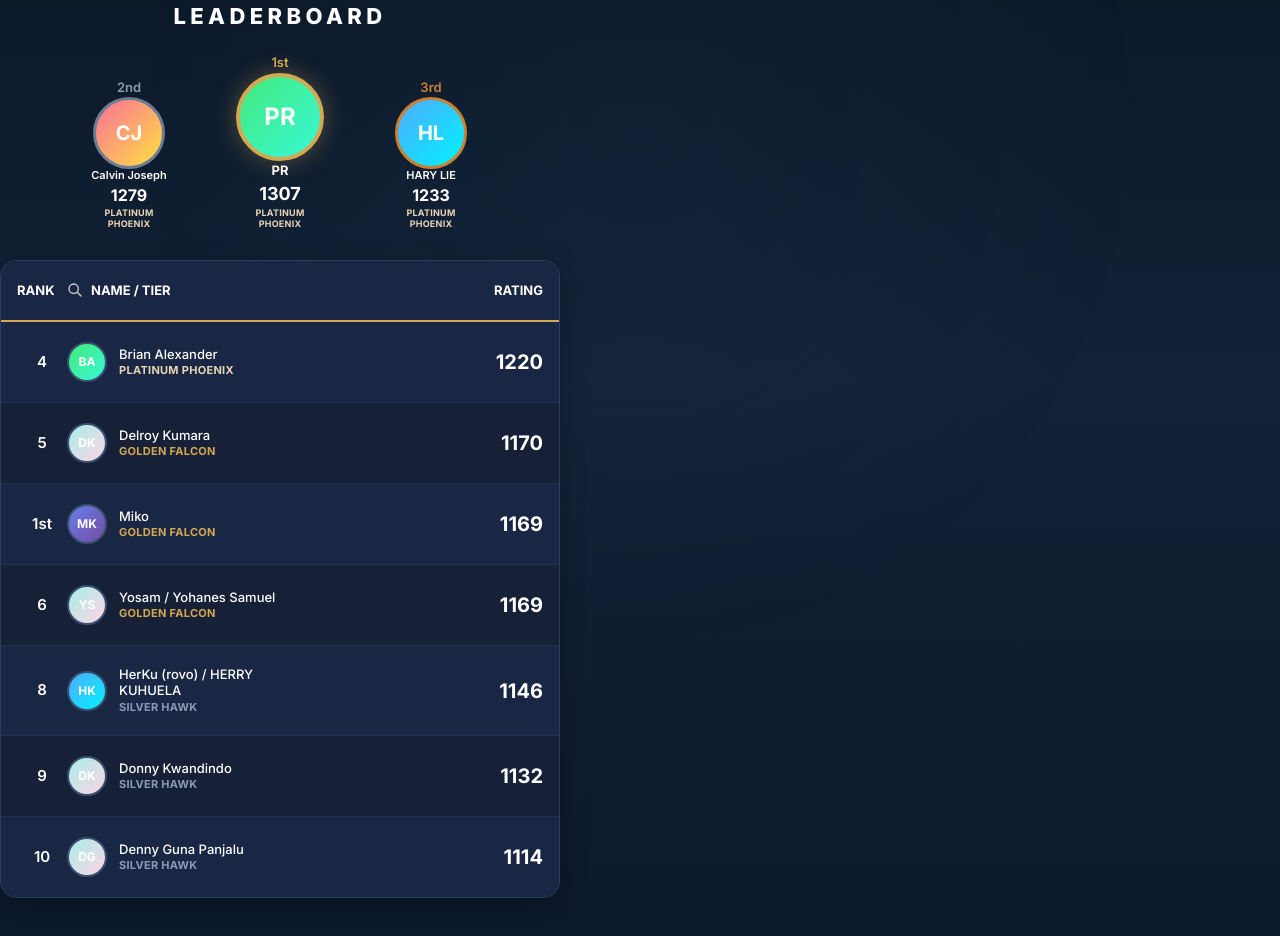
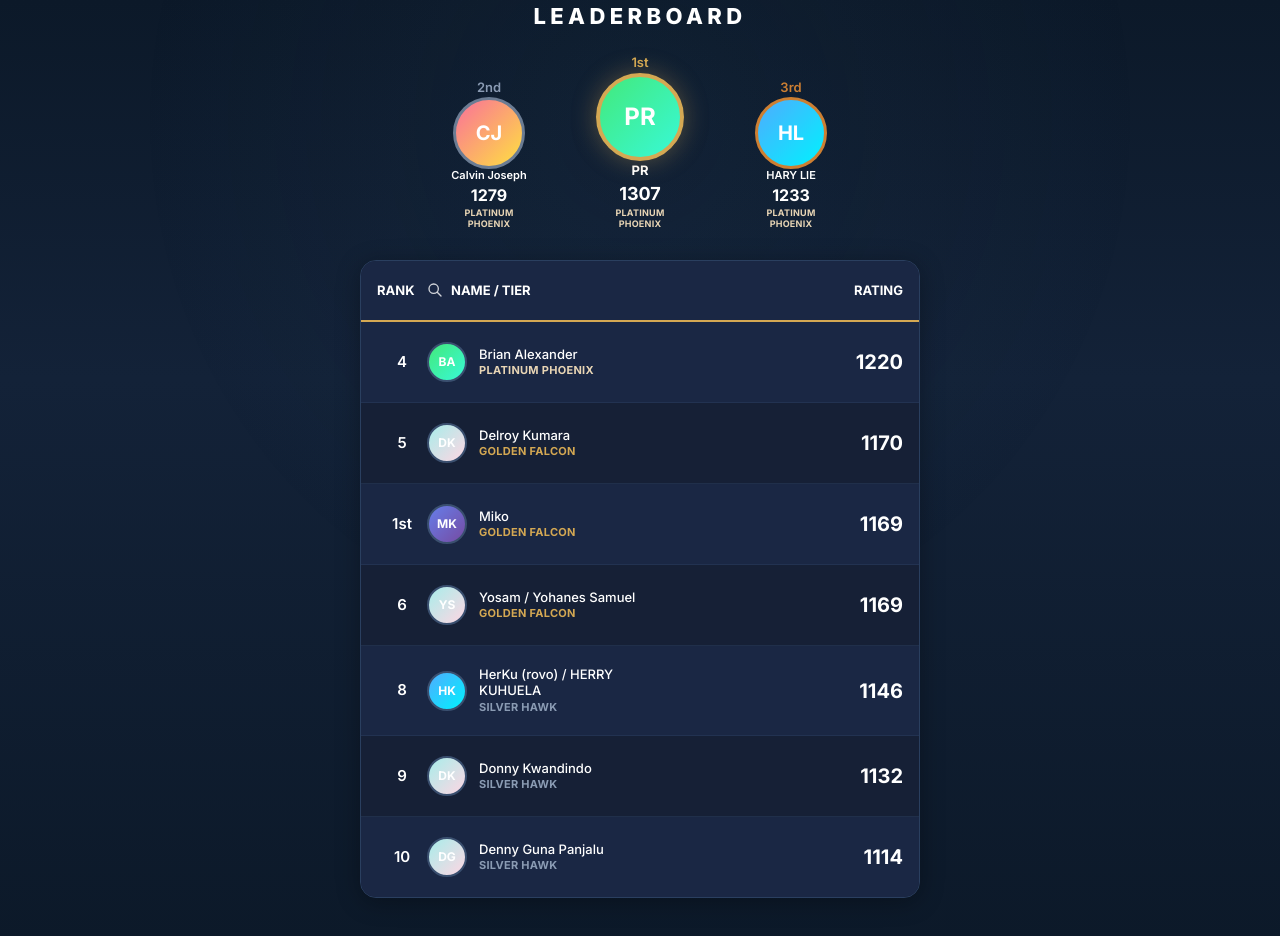
Before and after one commit to DanielWijono/minton3t-ranking, a Next.js app: page / in a window 1280 px wide. Shown: the top 936 px of the page. Built offline with nearby package versions, Linux system fonts and the light colour scheme; no server answers; the database is empty.

Commit message:
refactor: update page layout to use flexbox for centering content.

```diff
--- a/app/dashboard/page.tsx
+++ b/app/dashboard/page.tsx
@@ -71,11 +71,13 @@ export default function Dashboard() {
             className="min-h-screen w-full text-white p-8"
             style={{
                 background: "linear-gradient(180deg, #0c1929 0%, #132238 40%, #0c1929 100%)",
+                display: "flex",
+                justifyContent: "center",
             }}
         >
-            <div className="max-w-4xl mx-auto">
+            <div className="max-w-4xl w-full mx-auto">
                 <h1
-                    className="text-3xl font-bold"
+                    className="text-3xl font-bold text-center"
                     style={{ marginBottom: "64px" }}
                 >
                     Admin Dashboard
--- a/app/page.tsx
+++ b/app/page.tsx
@@ -153,8 +153,9 @@ export default function Home() {
       className="min-h-screen w-full"
       style={{
         background: "linear-gradient(180deg, #0c1929 0%, #132238 40%, #0c1929 100%)",
-        minWidth: "100%", // Ensure background covers overflow width
-        display: "inline-block" // Ensure it behaves like a layout container
+        minWidth: "100%",
+        display: "flex",
+        justifyContent: "center"
       }}
     >
       {/* Background city overlay effect */}
```
